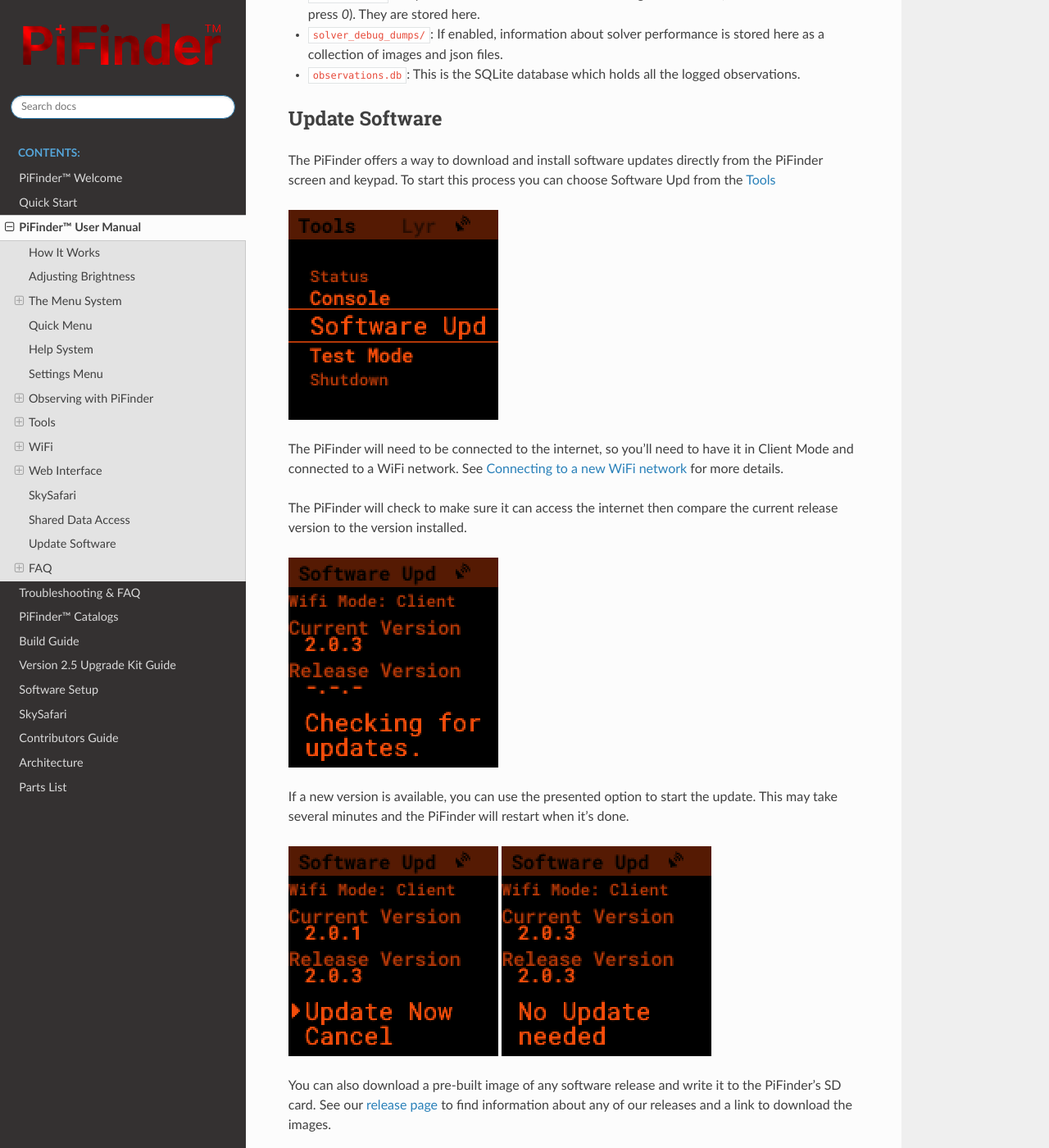
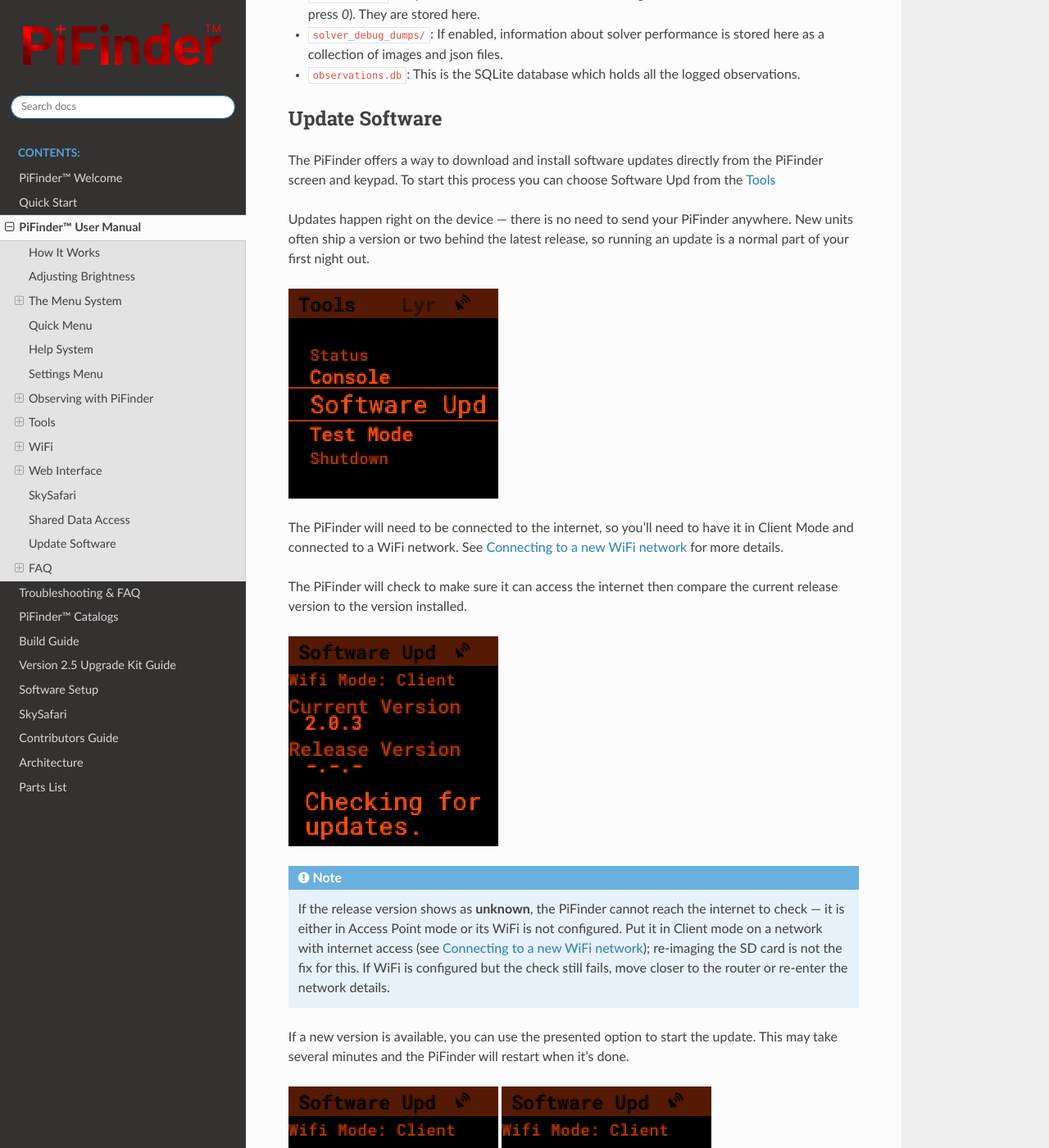
Before and after one commit to brickbots/PiFinder, a Sphinx documentation site: the page built from docs/source/user_guide.rst, in a window 1280 px wide and 1400 px high, scrolled down 25382 px. Shown: the whole window at 82% size. Built offline with Sphinx 7.4.7 and the Read the Docs theme 3.1.0, drawn with Linux system fonts in a browser that asks for light colours.

Commit message:
Improve software-update discoverability and re-flash notes (item #8)
In the Update Software section, reassure that updates happen on-device (no
mail-in; units often ship a version or two behind) and explain that an
"unknown" version means no internet rather than a reason to re-image. In the
software setup page, note that a "not a multiple of 512 bytes" write error
means a corrupted/partial download.

Co-Authored-By: Claude Opus 4.7 (1M context) <noreply@anthropic.com>

```diff
--- a/docs/source/software.rst
+++ b/docs/source/software.rst
@@ -45,6 +45,11 @@ for using the PiFinder, no matter how you have built/purchased one.
 
 * Click the 'Select Storage' button and choose the SD card on your computer
 * Then click the 'Write' button to start.
+
+.. note::
+   If the imager reports that the image is **"not a multiple of 512 bytes"** (or otherwise
+   refuses to write it), the download was incomplete or corrupted.  Download the release
+   image again and retry.
 
 Once the image writing is complete, you can insert the SD card into your PiFinder and power it up.  The first boot will take a bit longer as it will expand the filesystem to fill the entire SD card, so be patient.
 
--- a/docs/source/user_guide.rst
+++ b/docs/source/user_guide.rst
@@ -647,6 +647,10 @@ Update Software
 The PiFinder offers a way to download and install software updates directly from the PiFinder screen and
 keypad.  To start this process you can choose Software Upd from the :ref:`user_guide:tools`
 
+Updates happen right on the device — there is no need to send your PiFinder anywhere.  New
+units often ship a version or two behind the latest release, so running an update is a
+normal part of your first night out.
+
 .. image:: images/user_guide/software_update_01_docs.png
 
 The PiFinder will need to be connected to the internet, so you'll need to have it in Client Mode and connected
@@ -656,6 +660,14 @@ The PiFinder will check to make sure it can access the internet then compare the
 the version installed.
 
 .. image:: images/user_guide/software_update_02_docs.png
+
+.. note::
+   If the release version shows as **unknown**, the PiFinder cannot reach the internet to
+   check — it is either in Access Point mode or its WiFi is not configured.  Put it in
+   Client mode on a network with internet access (see
+   :ref:`user_guide:connecting to a new wifi network`); re-imaging the SD card is not the
+   fix for this.  If WiFi is configured but the check still fails, move closer to the
+   router or re-enter the network details.
 
 If a new version is available, you can use the presented option to start the update.  This may take several minutes
 and the PiFinder will restart when it's done.
```
